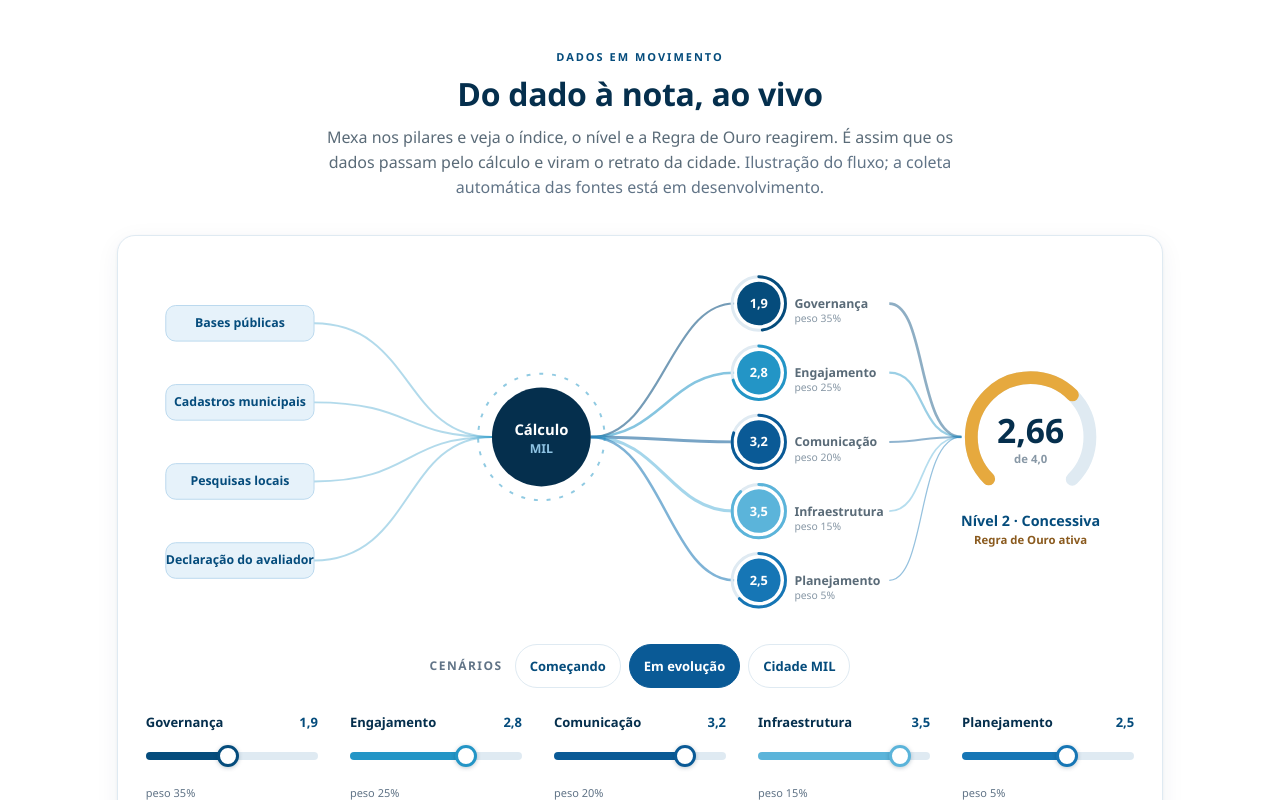
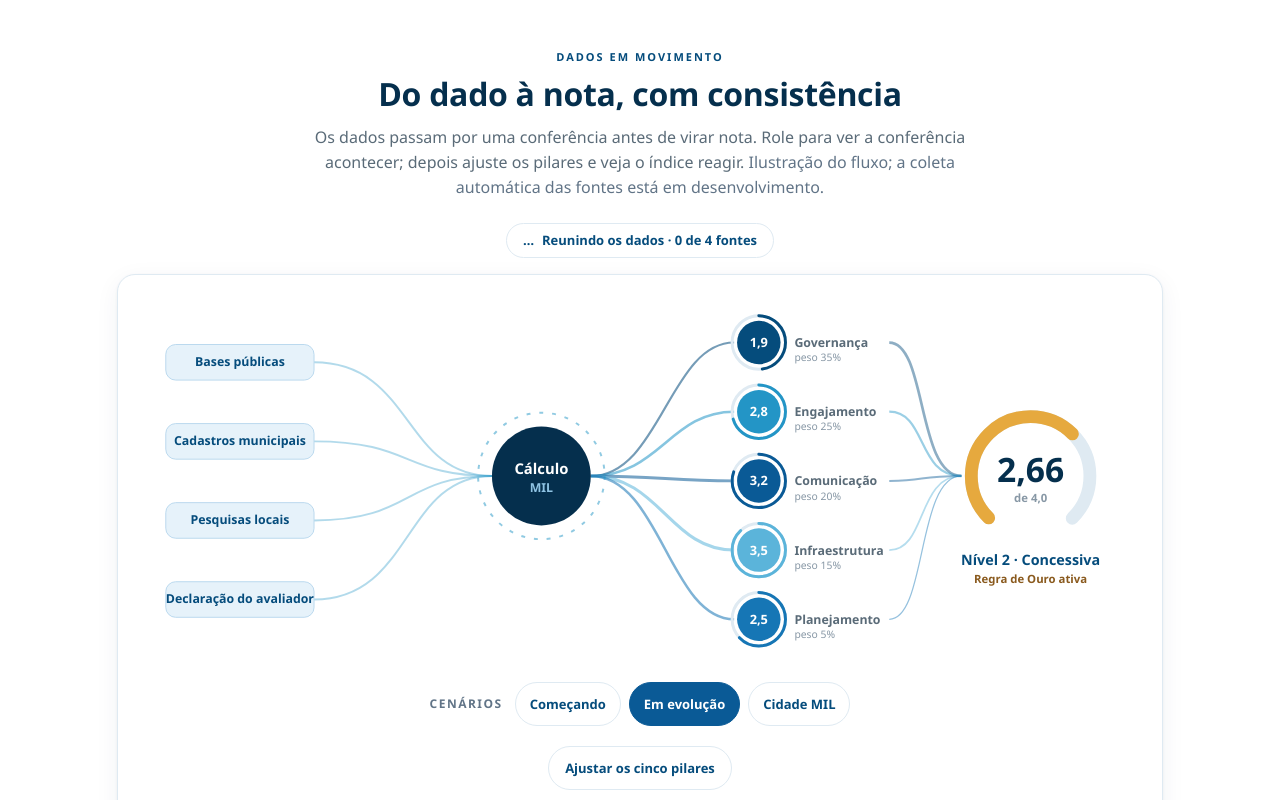
Before and after one commit to PantaleonSystems/diagnosis-cidmil, a React (Vite) app: page / in a window 1280 px wide. Shown: the part 1460-2260 px from the top of the page. Built offline with nearby package versions, Linux system fonts and the light colour scheme.

Commit message:
feat: capítulo do cálculo com selo de consistência e rolagem guiada
Co-Authored-By: Claude Sonnet 5.5 <noreply@anthropic.com>

```diff
--- a/package.json
+++ b/package.json
@@ -20,6 +20,7 @@
   },
   "dependencies": {
     "@supabase/supabase-js": "^2.109.0",
+    "gsap": "^3.15.1",
     "react": "^19.2.8",
     "react-dom": "^19.2.8",
     "react-router-dom": "^7.18.2"
--- a/src/components/landing/SimuladorIndice.tsx
+++ b/src/components/landing/SimuladorIndice.tsx
@@ -1,11 +1,11 @@
-import { useMemo, useState, type CSSProperties } from 'react'
+import { useMemo, useRef, useState, type CSSProperties } from 'react'
 import { PILARES } from '@/data/metricas'
 import { MINIMO_GOVERNANCA, NIVEIS } from '@/lib/isps'
 import { fmt } from '@/lib/theme'
 import { cx } from '@/components/ui'
 import { useAnimado, useMediaQuery, useReducedMotion } from '@/lib/movimento'
-import { calcular } from './indice'
-import { RedeCidades } from './RedeCidades'
+import { calcular, nivelConsistencia } from './indice'
+import { useScrubCalculo } from './useScrubCalculo'
 
 const CLARO = '#2395C6'
 const NOITE = '#052F4D'
@@ -247,23 +247,48 @@ function Fluxo({ notas, foco, setFoco }: { notas: number[]; foco: number | null;
 export function SimuladorIndice() {
   const [notas, setNotas] = useState<number[]>(PRESETS[1].valores)
   const [foco, setFoco] = useState<number | null>(null)
+  const [ajustando, setAjustando] = useState(false)
+  const [progresso, setProgresso] = useState(0)
+  const raiz = useRef<HTMLDivElement>(null)
+  useScrubCalculo(raiz, setProgresso)
   const res = useMemo(() => calcular(notas), [notas])
+  const conferidas = Math.round(progresso * FONTES_LARGO.length)
+  const consistencia = nivelConsistencia(conferidas, FONTES_LARGO.length)
+  const SELO = {
+    inicial: 'Reunindo os dados',
+    parcial: 'Conferindo os dados',
+    completa: 'Dados conferidos',
+  }[consistencia]
 
   return (
-    <section id="fluxo" className="mx-auto max-w-[1200px] px-[6vw] py-[70px]">
+    <div ref={raiz} className="mx-auto max-w-[1200px] px-[6vw] py-[70px]">
       <span className="block text-center text-[11px] font-bold uppercase tracking-[2px] text-marca-escura">
         Dados em movimento
       </span>
       <h2 className="mx-auto mb-3 mt-2.5 max-w-3xl text-center text-[clamp(26px,4vw,32px)] tracking-[-0.3px] text-noite">
-        Do dado à nota, ao vivo
+        Do dado à nota, com consistência
       </h2>
-      <p className="mx-auto mb-9 max-w-[660px] text-center text-cinza">
-        Mexa nos pilares e veja o índice, o nível e a Regra de Ouro reagirem. É assim
-        que os dados passam pelo cálculo e viram o retrato da cidade.{' '}
+      <p className="mx-auto mb-6 max-w-[660px] text-center text-cinza">
+        Os dados passam por uma conferência antes de virar nota. Role para ver a conferência
+        acontecer; depois ajuste os pilares e veja o índice reagir.{' '}
         <span className="text-cinza-cl">
           Ilustração do fluxo; a coleta automática das fontes está em desenvolvimento.
         </span>
       </p>
+
+      <div className="mb-4 flex justify-center">
+        <span
+          role="status"
+          data-nivel={consistencia}
+          className={cx(
+            'inline-flex items-center gap-2 rounded-full border px-4 py-1.5 text-[13px] font-bold transition-colors duration-500',
+            consistencia === 'completa' ? 'border-ok-borda bg-ok-bg text-ok-txt' : 'border-linha bg-white text-marca-escura',
+          )}
+        >
+          <span aria-hidden="true">{consistencia === 'completa' ? '✓' : '…'}</span>
+          {SELO} · {conferidas} de {FONTES_LARGO.length} fontes
+        </span>
+      </div>
 
       <div className="rounded-[18px] border border-linha bg-white p-4 shadow-card sm:p-7">
         <Fluxo notas={notas} foco={foco} setFoco={setFoco} />
@@ -288,7 +313,20 @@ export function SimuladorIndice() {
           })}
         </div>
 
-        <div className="mt-6 grid gap-x-8 gap-y-4 sm:grid-cols-2 lg:grid-cols-5">
+        <div className="mt-5 flex justify-center">
+          <button
+            type="button"
+            aria-expanded={ajustando}
+            aria-controls="ajuste-pilares"
+            onClick={() => setAjustando((a) => !a)}
+            className="clique-escolha min-h-11 rounded-full border-[1.5px] border-linha bg-white px-4 py-1.5 text-[13px] font-bold text-marca-escura"
+          >
+            {ajustando ? 'Fechar ajuste dos pilares' : 'Ajustar os cinco pilares'}
+          </button>
+        </div>
+        <div id="ajuste-pilares" className="clique-detalhe" data-aberto={ajustando ? 'true' : 'false'}>
+         <div>
+          <div className="mt-6 grid gap-x-8 gap-y-4 sm:grid-cols-2 lg:grid-cols-5">
           {PILARES.map((p, i) => (
             <label
               key={p.numero}
@@ -322,6 +360,8 @@ export function SimuladorIndice() {
               <span className="text-[11px] text-cinza-cl">peso {Math.round(p.peso * 100)}%</span>
             </label>
           ))}
+          </div>
+         </div>
         </div>
 
         <p
@@ -345,7 +385,6 @@ export function SimuladorIndice() {
         </p>
       </div>
 
-      <RedeCidades isps={res.isps} />
-    </section>
+    </div>
   )
 }
--- a/src/components/landing/indice.ts
+++ b/src/components/landing/indice.ts
@@ -12,3 +12,13 @@ export function calcular(notas: number[]) {
   const travado = notas[0] < MINIMO_GOVERNANCA && nivelReal > 1
   return { isps, nivel: travado ? 1 : nivelReal, nivelReal, travado }
 }
+
+export type NivelConsistencia = 'inicial' | 'parcial' | 'completa'
+
+/** Quão completa está a conferência dos dados: metade ou mais é parcial; tudo é completa. */
+export function nivelConsistencia(preenchidas: number, total: number): NivelConsistencia {
+  if (total <= 0) return 'inicial'
+  const r = Math.max(0, Math.min(preenchidas, total)) / total
+  if (r >= 1) return 'completa'
+  return r >= 0.5 ? 'parcial' : 'inicial'
+}
--- /dev/null
+++ b/src/components/landing/useScrubCalculo.ts
@@ -0,0 +1,26 @@
+import { useEffect, type RefObject } from 'react'
+import { useReducedMotion } from '@/lib/movimento'
+
+/** Liga a rolagem do capítulo (0 a 1) ao `onProgresso`. GSAP só carrega quando precisa. */
+export function useScrubCalculo(ref: RefObject<HTMLElement | null>, onProgresso: (p: number) => void) {
+  const reduzido = useReducedMotion()
+  useEffect(() => {
+    const el = ref.current
+    if (!el) return
+    if (reduzido) { onProgresso(1); return }
+    let matar = () => {}
+    let vivo = true
+    Promise.all([import('gsap'), import('gsap/ScrollTrigger')]).then(([{ gsap }, { ScrollTrigger }]) => {
+      if (!vivo) return
+      gsap.registerPlugin(ScrollTrigger)
+      const st = ScrollTrigger.create({
+        trigger: el, start: 'top 75%', end: 'center 55%', scrub: 0.6,
+        onUpdate: (self) => onProgresso(self.progress),
+      })
+      onProgresso(st.progress)
+      matar = () => st.kill()
+    })
+    return () => { vivo = false; matar() }
+    // eslint-disable-next-line react-hooks/exhaustive-deps
+  }, [ref, reduzido])
+}
```
Also changed, not shown: 2 other files (tests, documents, lock files or other folders).
